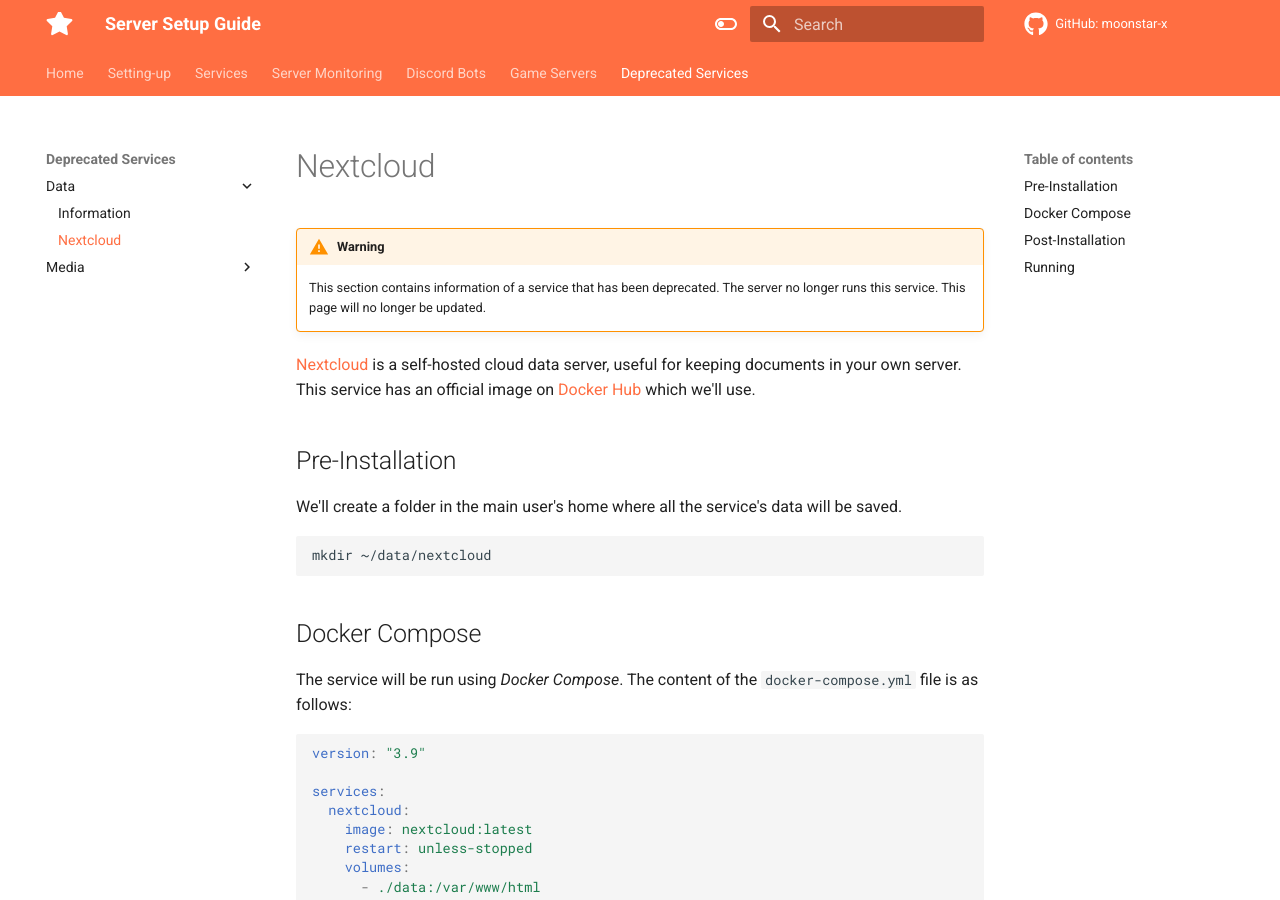
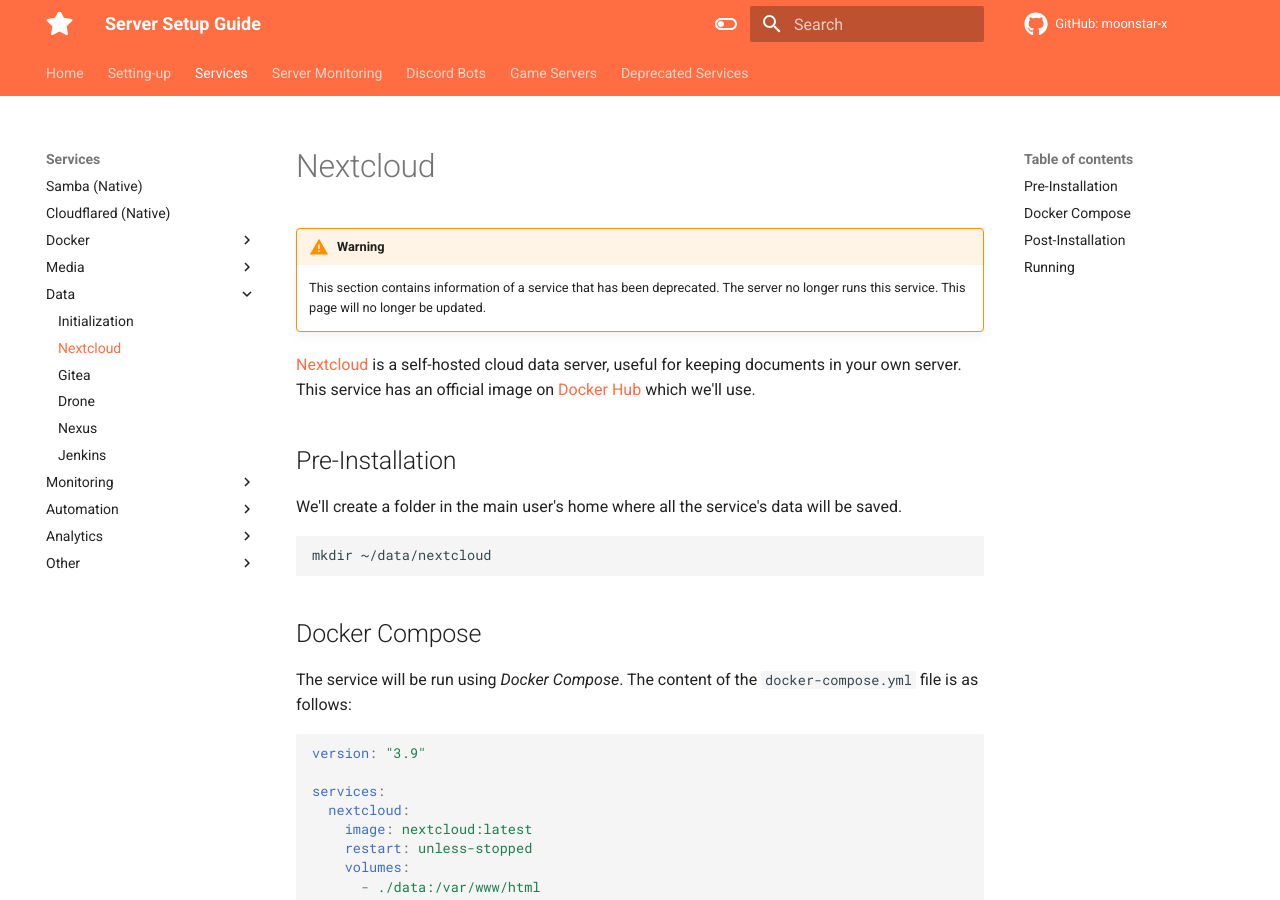
Before and after one commit to moonstar-x/server-setup, an MkDocs documentation site: the page built from docs/services/data/nextcloud.md, in a window 1280 px wide and 900 px high. Built offline with MkDocs 1.6.1 and Material for MkDocs 9.7.7, drawn with Linux system fonts in a browser that asks for light colours; part of the change alters nothing that is shown.

Commit message:
Moved Nextcloud back to services.

```diff
--- a/mkdocs.yml
+++ b/mkdocs.yml
@@ -128,6 +128,7 @@ nav:
       - JDownloader: services/media/jdownloader.md
     - Data:
       - Initialization: services/data/index.md
+      - Nextcloud: services/data/nextcloud.md
       - Gitea: services/data/gitea.md
       - Drone: services/data/drone.md
       - Nexus: services/data/nexus.md
@@ -173,7 +174,6 @@ nav:
   - Deprecated Services:
     - Data:
       - Information: deprecated/data/index.md
-      - Nextcloud: deprecated/data/nextcloud.md
     - Media:
       - Information: deprecated/media/index.md
       - Miniflux: deprecated/media/miniflux.md
```
Also changed, not shown: docs/services/data/nextcloud.md (renamed from docs/deprecated/data/nextcloud.md).
